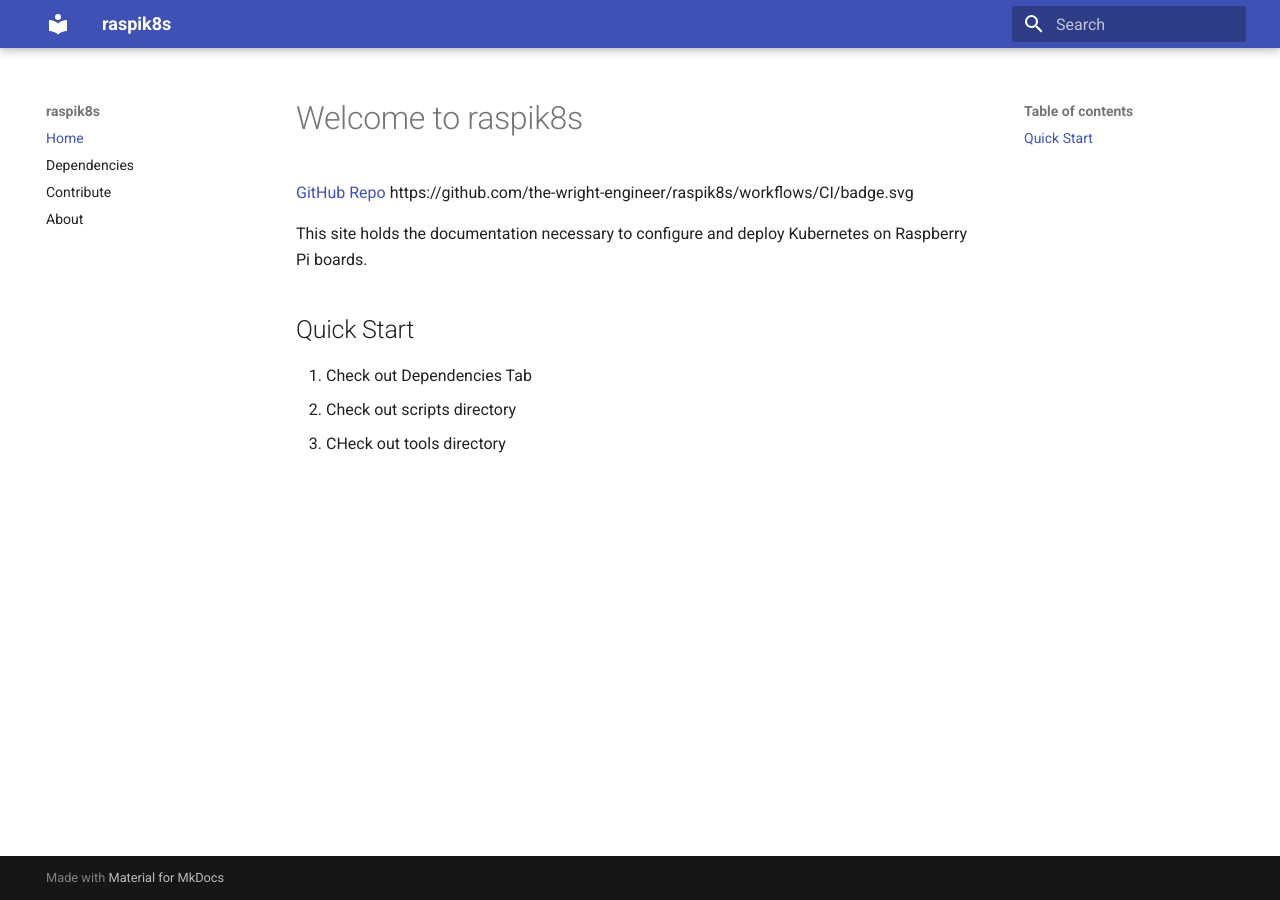
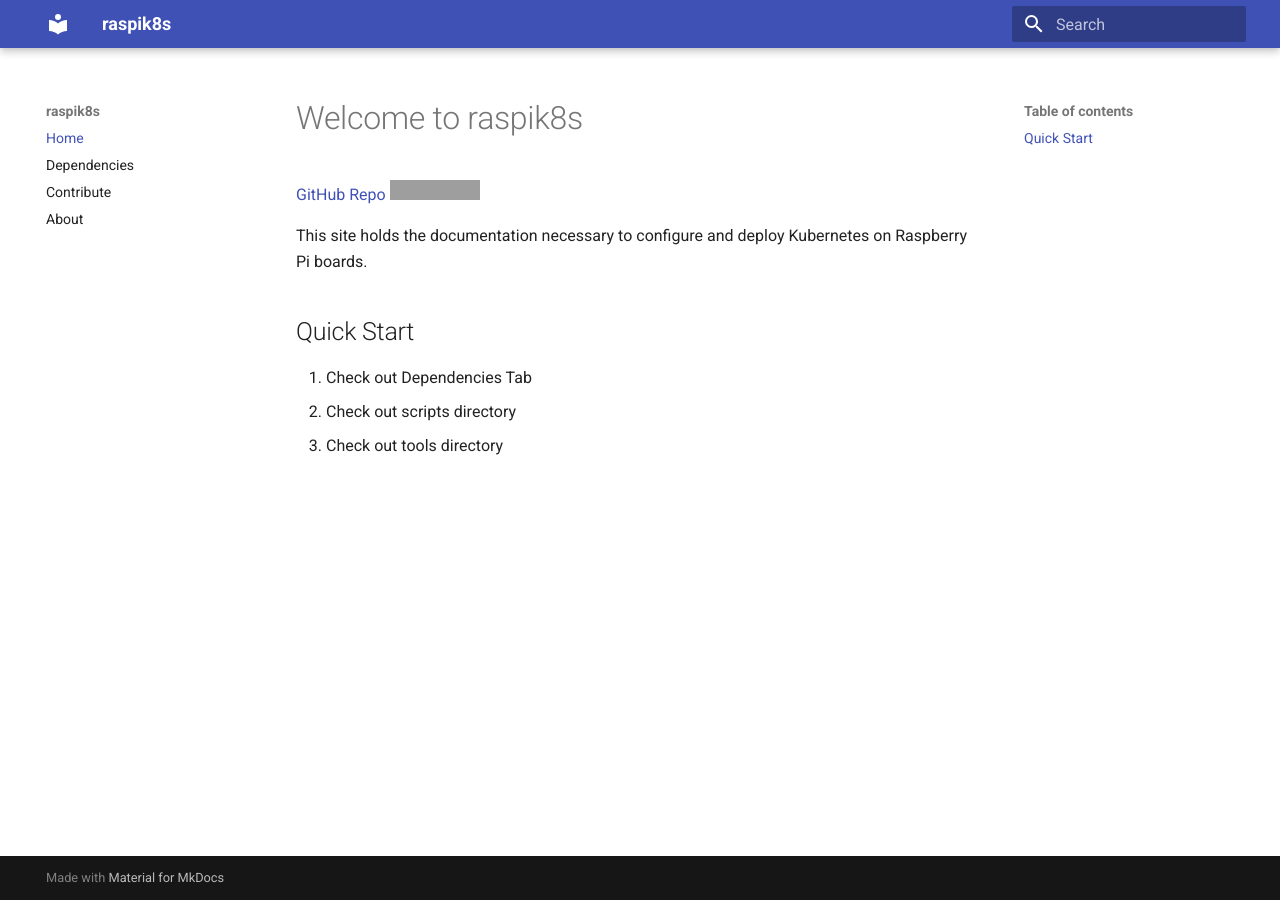
Before and after one commit to wrightbradley/raspik8s, an MkDocs documentation site: the page built from docs/index.md, in a window 1280 px wide. Built offline with MkDocs 1.6.1 and Material for MkDocs 9.7.7, drawn with Linux system fonts in a browser that asks for light colours; grey boxes are pictures that could not be loaded.

Commit message:
fixed stupid mistake of not making link md compatible

```diff
--- a/docs/index.md
+++ b/docs/index.md
@@ -1,6 +1,7 @@
 # Welcome to raspik8s
 
-[GitHub Repo](https://github.com/the-wright-engineer/raspik8s) https://github.com/the-wright-engineer/raspik8s/workflows/CI/badge.svg
+[GitHub Repo](https://github.com/the-wright-engineer/raspik8s)
+![](https://github.com/the-wright-engineer/raspik8s/workflows/CI/badge.svg)
 
 This site holds the documentation necessary to configure and deploy Kubernetes on Raspberry Pi boards.
 
@@ -8,4 +9,4 @@ This site holds the documentation necessary to configure and deploy Kubernetes o
 
 1. Check out Dependencies Tab
 2. Check out scripts directory
-3. CHeck out tools directory
+3. Check out tools directory
```
Also changed, not shown: README.md (+1 -1 lines).
